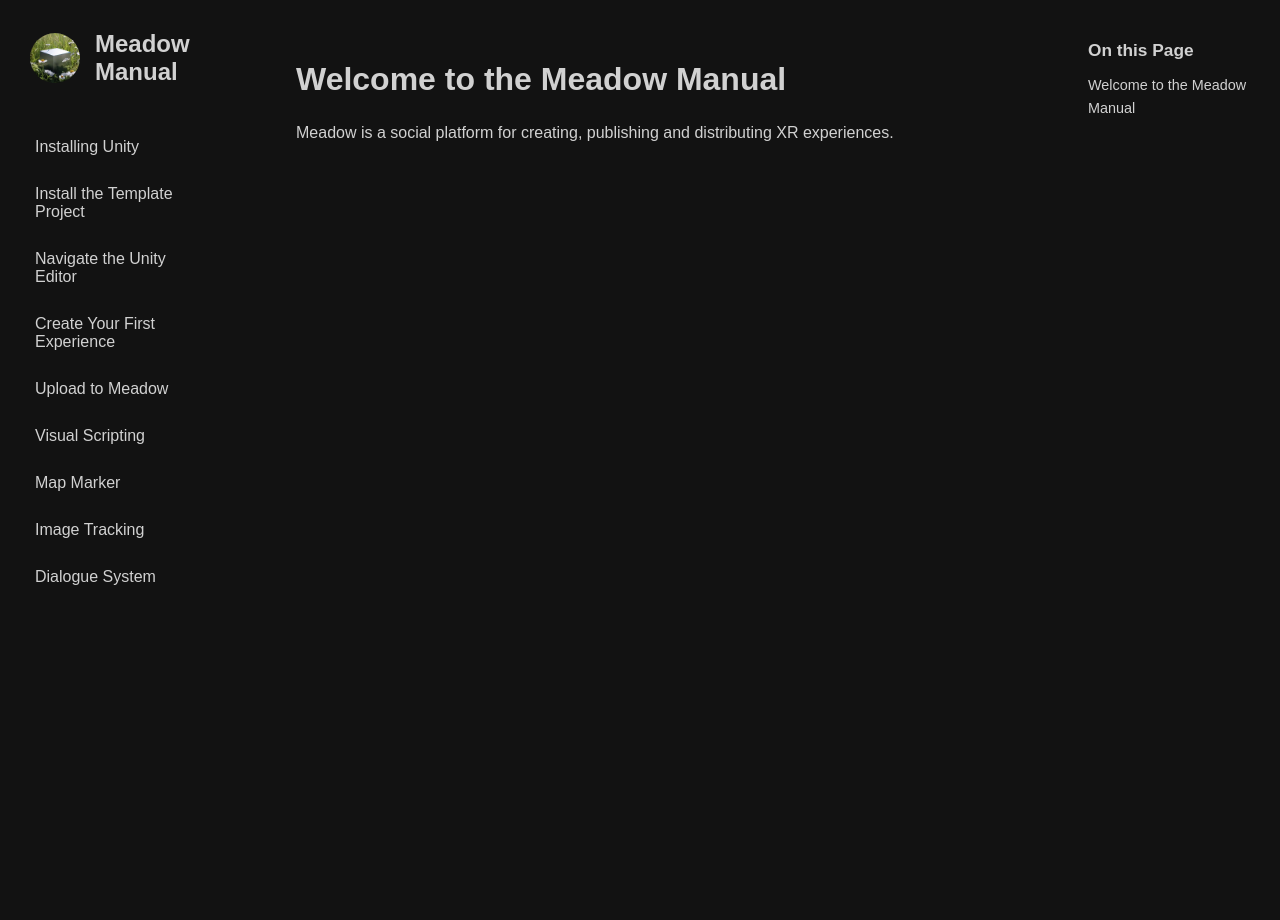
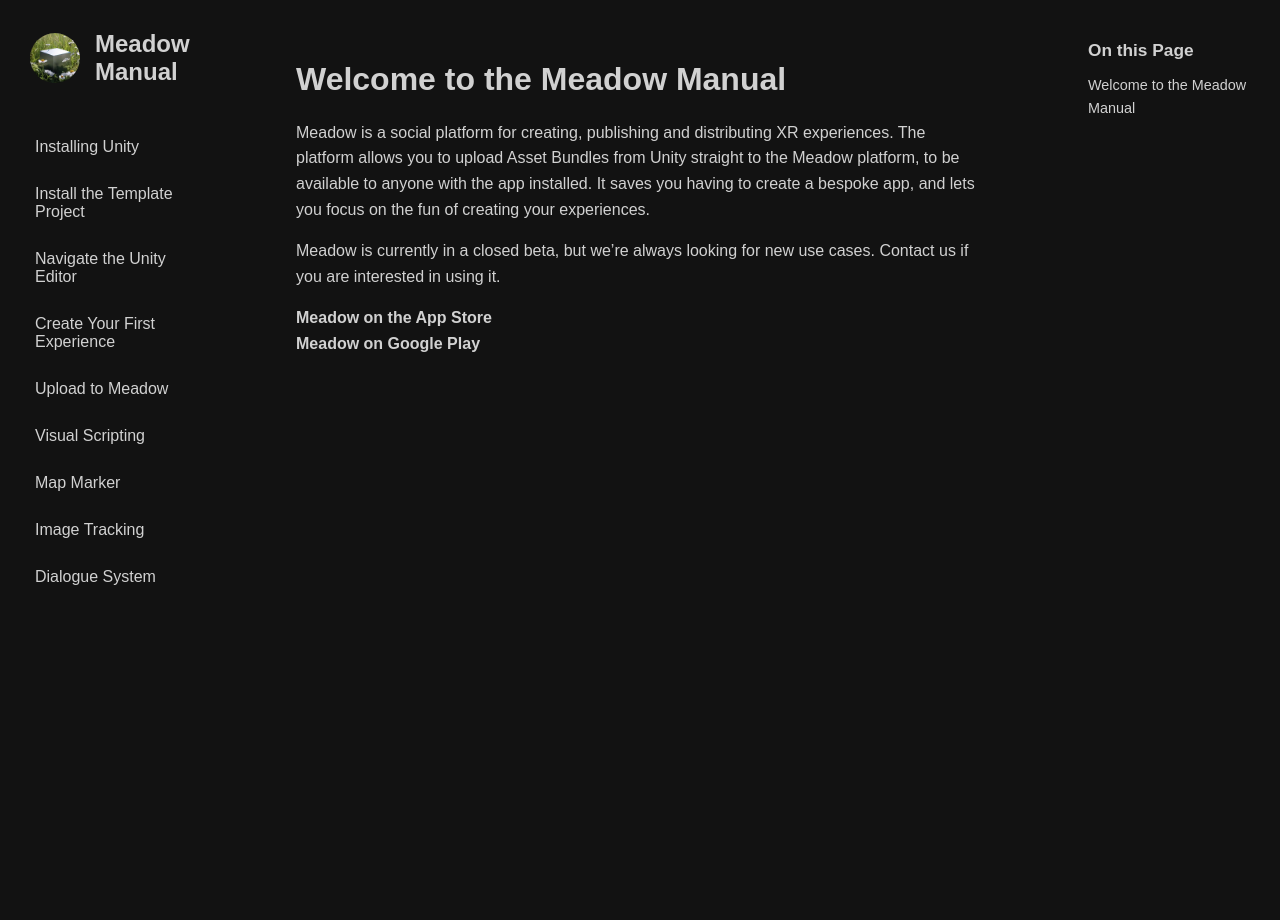
Before and after one commit to untoldgarden/meadow-manual, a Jekyll site: the page built from index.md, in a window 1280 px wide. Built offline with Jekyll 4.4.1, drawn with Linux system fonts in a browser that asks for light colours; the table of contents is made by our own code.

Commit message:
updated landing page

```diff
--- a/index.md
+++ b/index.md
@@ -5,6 +5,13 @@
 
 # Welcome to the Meadow Manual
 
-Meadow is a social platform for creating, publishing and distributing XR experiences.
+Meadow is a social platform for creating, publishing and distributing XR experiences. The platform allows you to upload Asset Bundles from Unity straight to the Meadow platform, to be available to anyone with the app installed. It saves you having to create a bespoke app, and lets you focus on the fun of creating your experiences.
 
+Meadow is currently in a closed beta, but we're always looking for new use cases. [Contact us if you are interested in using it.](mailto:studio@untold.garden)
+
+<b>
+[Meadow on the App Store](https://apps.apple.com/mm/app/meadow/id6463741651)
+<br>
+[Meadow on Google Play](https://play.google.com/store/apps/details?id=com.untoldgarden.meadow)
+</b>
 <!-- More content as needed -->
```
